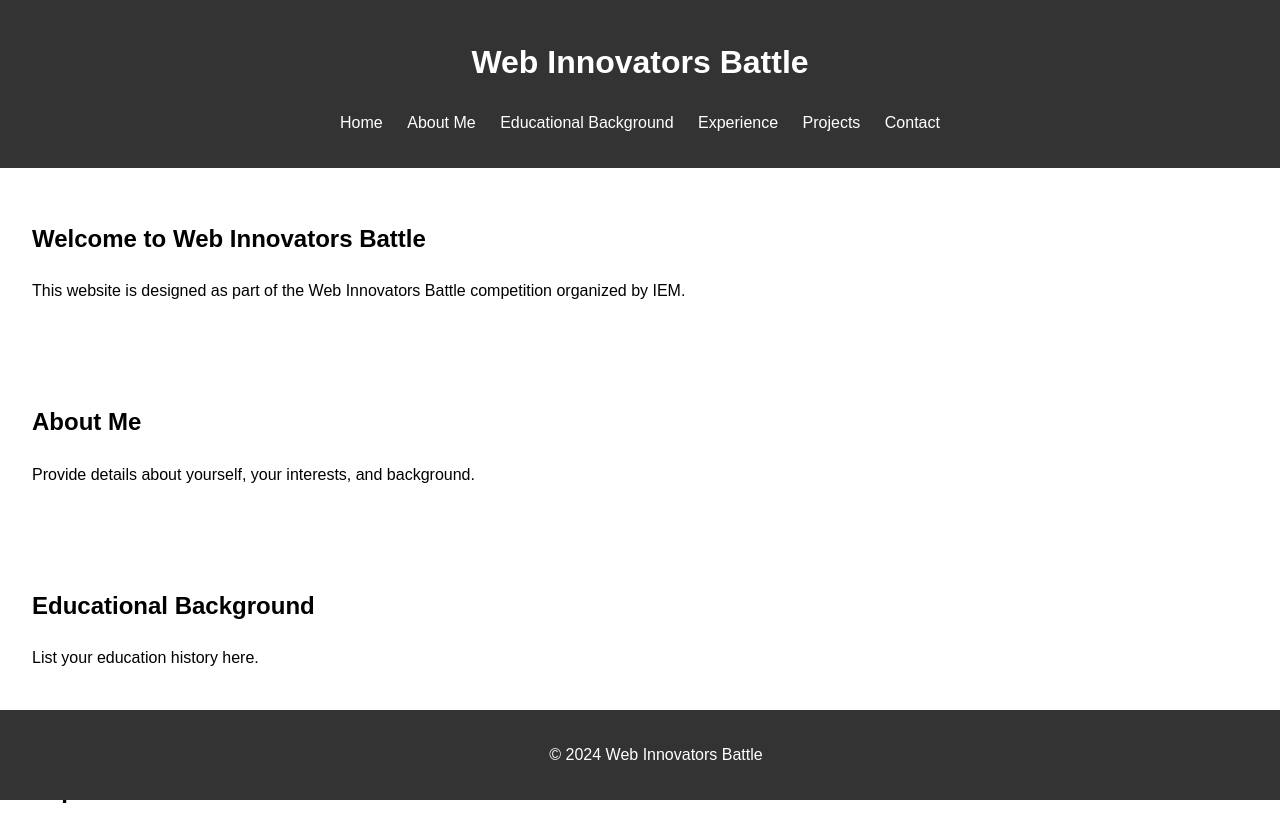
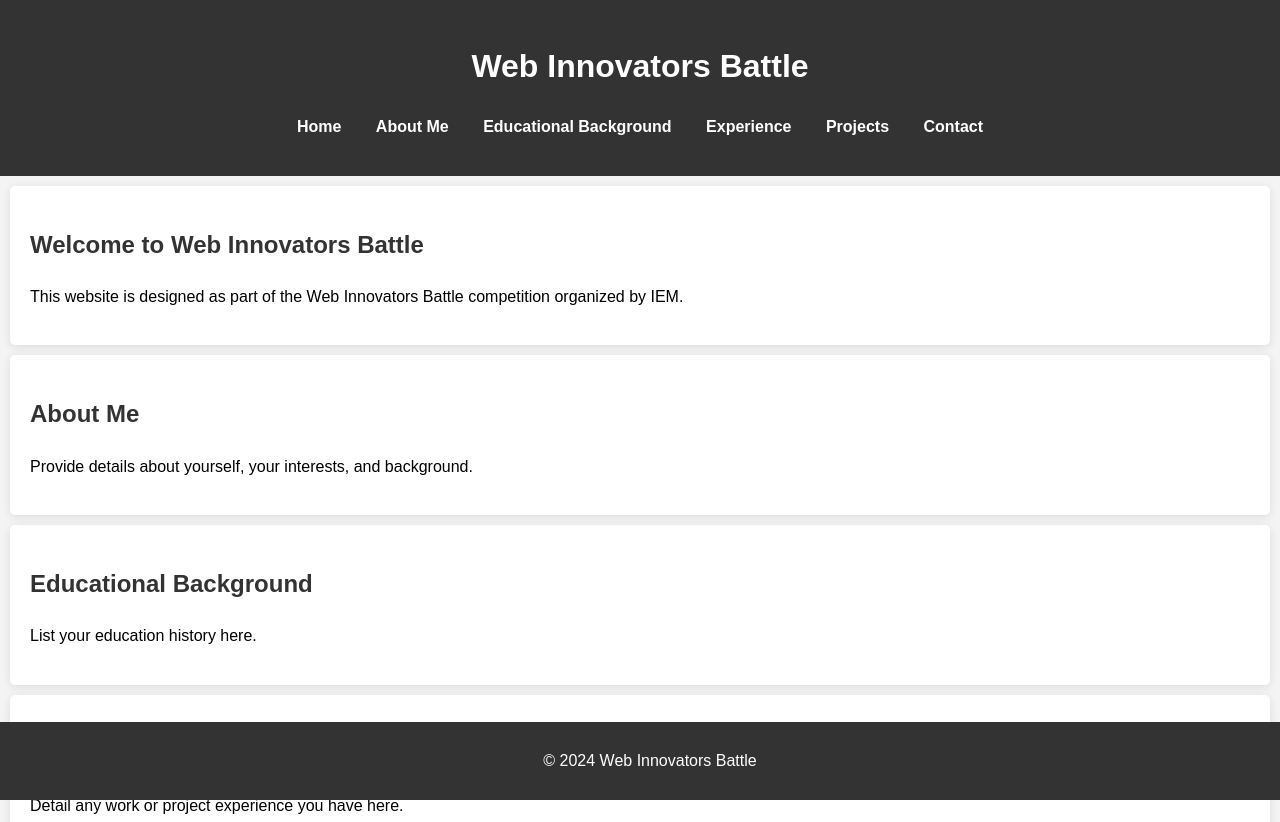
Before and after one commit to RapidWoLf23/web-innovators-battle, a plain HTML site: page index.html in a window 1280 px wide. Shown: the top 822 px of the page. Drawn offline with Linux system fonts and the light colour scheme.

Commit message:
Update style.css

```diff
--- a/style.css
+++ b/style.css
@@ -3,13 +3,19 @@
     line-height: 1.6;
     margin: 0;
     padding: 0;
+    background-color: #f4f4f4; /* Light gray background */
 }
 
 header {
     background: #333;
     color: #fff;
-    padding: 1rem;
+    padding: 20px;
     text-align: center;
+}
+
+.logo {
+    max-width: 150px; /* Adjust the logo size */
+    margin-bottom: 10px; /* Spacing below the logo */
 }
 
 nav ul {
@@ -19,21 +25,34 @@
 
 nav ul li {
     display: inline;
-    margin: 0 10px;
+    margin: 0 15px;
 }
 
 nav ul li a {
     color: #fff;
     text-decoration: none;
+    font-weight: bold;
+}
+
+nav ul li a:hover {
+    text-decoration: underline; /* Underline on hover */
 }
 
 section {
-    padding: 2rem;
+    padding: 20px;
+    margin: 10px;
+    background: #fff; /* White background for sections */
+    border-radius: 5px; /* Rounded corners */
+    box-shadow: 0 2px 10px rgba(0, 0, 0, 0.1); /* Subtle shadow */
+}
+
+h2 {
+    color: #333; /* Darker color for headings */
 }
 
 footer {
     text-align: center;
-    padding: 1rem;
+    padding: 10px;
     background: #333;
     color: #fff;
     position: fixed;
```
